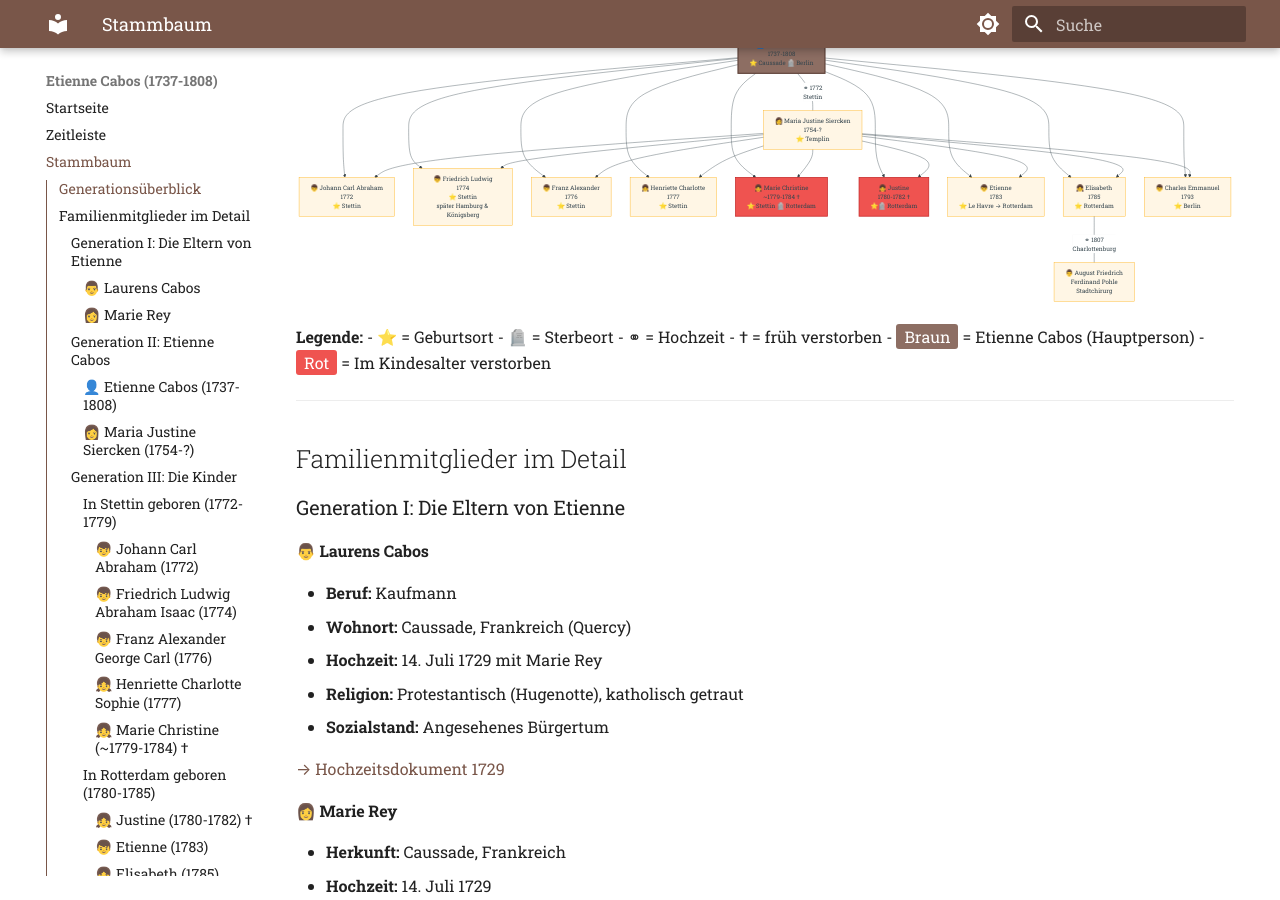
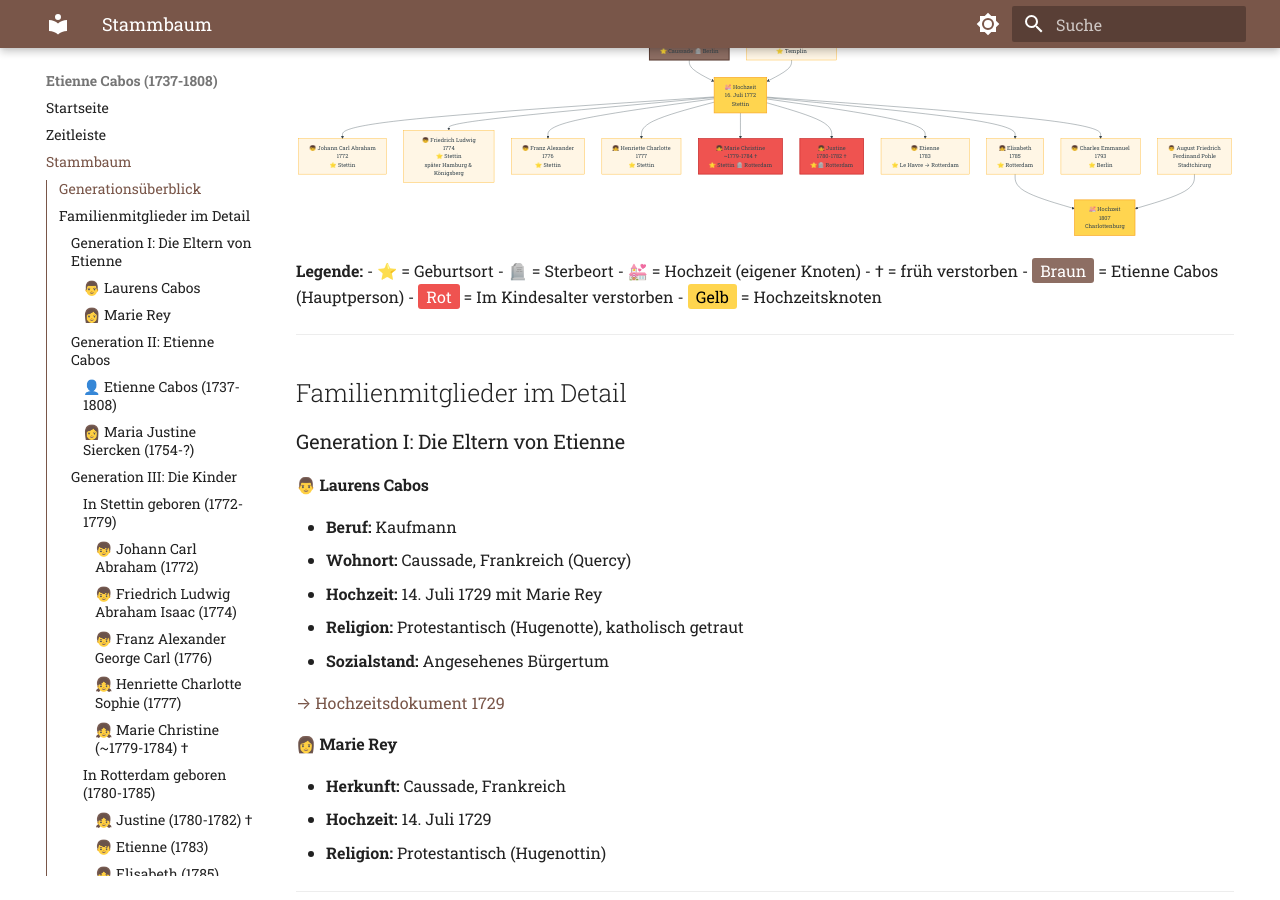
Before and after one commit to ccabos/Etienne, an MkDocs documentation site: the page built from docs/stammbaum.md, in a window 1280 px wide and 900 px high, scrolled down 432 px. Built offline with MkDocs 1.6.1 and Material for MkDocs 9.7.7, drawn with Linux system fonts in a browser that asks for light colours; part of the change alters nothing that is shown.

Commit message:
Improve family tree diagram structure
- Make marriages separate nodes with marriage emoji 💒
- Place spouses on same level connecting to marriage node
- Children now stem from marriage nodes (clearer genealogy)
- Add golden highlighting for marriage nodes
- Update legend to explain new structure

````diff
--- a/docs/stammbaum.md
+++ b/docs/stammbaum.md
@@ -8,57 +8,47 @@ Diese Seite zeigt die genealogischen Verbindungen der Familie Cabos über drei G
 
 ```mermaid
 graph TD
-    A["👨 Laurens Cabos<br/>Kaufmann<br/>Caussade"] ---|⚭ 1729| B["👩 Marie Rey<br/>Caussade"]
+    A["👨 Laurens Cabos<br/>Kaufmann<br/>Caussade"] --> H1["💒 Hochzeit<br/>14. Juli 1729<br/>Caussade"]
+    B["👩 Marie Rey<br/>Caussade"] --> H1
 
-    A --> C["👤 Etienne Cabos<br/>1737-1808<br/>⭐ Caussade 🪦 Berlin"]
-    B --> C
+    H1 --> C["👤 Etienne Cabos<br/>1737-1808<br/>⭐ Caussade 🪦 Berlin"]
 
-    C ---|⚭ 1772<br/>Stettin| D["👩 Maria Justine Siercken<br/>1754-?<br/>⭐ Templin"]
+    C --> H2["💒 Hochzeit<br/>16. Juli 1772<br/>Stettin"]
+    D["👩 Maria Justine Siercken<br/>1754-?<br/>⭐ Templin"] --> H2
 
-    C --> E1["👦 Johann Carl Abraham<br/>1772<br/>⭐ Stettin"]
-    D --> E1
+    H2 --> E1["👦 Johann Carl Abraham<br/>1772<br/>⭐ Stettin"]
+    H2 --> E2["👦 Friedrich Ludwig<br/>1774<br/>⭐ Stettin<br/>später Hamburg & Königsberg"]
+    H2 --> E3["👦 Franz Alexander<br/>1776<br/>⭐ Stettin"]
+    H2 --> E4["👧 Henriette Charlotte<br/>1777<br/>⭐ Stettin"]
+    H2 --> E5["👧 Marie Christine<br/>~1779-1784 †<br/>⭐ Stettin 🪦 Rotterdam"]
+    H2 --> E6["👧 Justine<br/>1780-1782 †<br/>⭐🪦 Rotterdam"]
+    H2 --> E7["👦 Etienne<br/>1783<br/>⭐ Le Havre → Rotterdam"]
+    H2 --> E8["👧 Elisabeth<br/>1785<br/>⭐ Rotterdam"]
+    H2 --> E9["👦 Charles Emmanuel<br/>1793<br/>⭐ Berlin"]
 
-    C --> E2["👦 Friedrich Ludwig<br/>1774<br/>⭐ Stettin<br/>später Hamburg & Königsberg"]
-    D --> E2
-
-    C --> E3["👦 Franz Alexander<br/>1776<br/>⭐ Stettin"]
-    D --> E3
-
-    C --> E4["👧 Henriette Charlotte<br/>1777<br/>⭐ Stettin"]
-    D --> E4
-
-    C --> E5["👧 Marie Christine<br/>~1779-1784 †<br/>⭐ Stettin 🪦 Rotterdam"]
-    D --> E5
-
-    C --> E6["👧 Justine<br/>1780-1782 †<br/>⭐🪦 Rotterdam"]
-    D --> E6
-
-    C --> E7["👦 Etienne<br/>1783<br/>⭐ Le Havre → Rotterdam"]
-    D --> E7
-
-    C --> E8["👧 Elisabeth<br/>1785<br/>⭐ Rotterdam"]
-    D --> E8
-
-    C --> E9["👦 Charles Emmanuel<br/>1793<br/>⭐ Berlin"]
-    D --> E9
-
-    E8 ---|⚭ 1807<br/>Charlottenburg| F["👨 August Friedrich<br/>Ferdinand Pohle<br/>Stadtchirurg"]
+    E8 --> H3["💒 Hochzeit<br/>1807<br/>Charlottenburg"]
+    F["👨 August Friedrich<br/>Ferdinand Pohle<br/>Stadtchirurg"] --> H3
 
     style C fill:#8d6e63,stroke:#5d4037,stroke-width:3px,color:#fff
     style E5 fill:#ef5350,stroke:#c62828,stroke-width:2px,color:#fff
     style E6 fill:#ef5350,stroke:#c62828,stroke-width:2px,color:#fff
+    style H1 fill:#ffd54f,stroke:#f9a825,stroke-width:2px
+    style H2 fill:#ffd54f,stroke:#f9a825,stroke-width:2px
+    style H3 fill:#ffd54f,stroke:#f9a825,stroke-width:2px
 
     classDef mainPerson fill:#8d6e63,stroke:#5d4037,stroke-width:3px,color:#fff
     classDef deceased fill:#ef5350,stroke:#c62828,stroke-width:2px,color:#fff
+    classDef marriage fill:#ffd54f,stroke:#f9a825,stroke-width:2px
 ```
 
 **Legende:**
 - ⭐ = Geburtsort
 - 🪦 = Sterbeort
-- ⚭ = Hochzeit
+- 💒 = Hochzeit (eigener Knoten)
 - † = früh verstorben
 - <span style="background-color:#8d6e63; color:white; padding:2px 8px; border-radius:3px;">Braun</span> = Etienne Cabos (Hauptperson)
 - <span style="background-color:#ef5350; color:white; padding:2px 8px; border-radius:3px;">Rot</span> = Im Kindesalter verstorben
+- <span style="background-color:#ffd54f; color:black; padding:2px 8px; border-radius:3px;">Gelb</span> = Hochzeitsknoten
 
 ---
 
````
